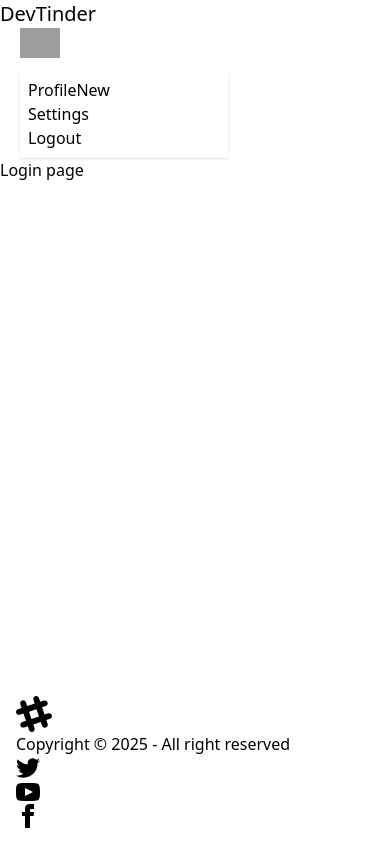
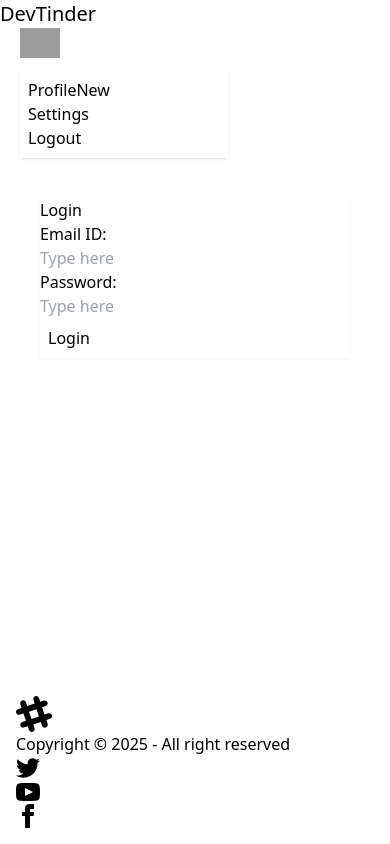
Before and after one commit to AkhilSharma78148/devTinder-web, a React (Vite) app: page /login in a window 390 px wide. Built offline with nearby package versions, Linux system fonts and the light colour scheme; grey boxes are pictures that could not be loaded.

Commit message:
login Ui, react states

```diff
--- a/src/Footer.jsx
+++ b/src/Footer.jsx
@@ -2,8 +2,8 @@ import React from 'react'
 
 const Footer = () => {
   return (
-    <footer className="footer sm:footer-horizontal bg-neutral text-neutral-content p-4 fixed bottom-0">
-        <aside className="grid-flow-col items-center">
+    <footer className="footer sm:footer-horizontal bg-base-100 text-neutral-content p-4 fixed bottom-0">
+        <aside className="grid-flow-col items-center black">
             <svg
             width="36"
             height="36"
--- a/src/Login.jsx
+++ b/src/Login.jsx
@@ -1,9 +1,40 @@
-import React from 'react'
+import React, { useState } from 'react'
 
 const Login = () => {
+
+  //State on react
+  const [emailId, setEmailId] = useState(""); //hook called as useState()
+  const [password, setPassword] = useState("");
+
   return (
-    <div>
-      Login page
+    <div className="flex justify-center m-10">
+      <div className="card bg-base-300 w-96 shadow-sm">
+        <div className="card-body">
+          <h2 className="card-title justify-center">Login</h2>
+          <fieldset className="fieldset">
+            <legend className="fieldset-legend">Email ID: {emailId}</legend>
+            <input
+              type="text"
+              value={emailId}
+              className="input" placeholder="Type here"
+              onChange={(e) => setEmailId(e.target.value)}
+            />
+          </fieldset>
+          <fieldset className="fieldset">
+            <legend className="fieldset-legend">Password: {password}</legend>
+            <input
+              type="password"
+              value={password}
+              className="input"
+              placeholder="Type here"
+              onChange={(e) => setPassword(e.target.value)}
+            />
+          </fieldset>
+          <div className="card-actions justify-center m-2">
+            <button className="btn btn-primary">Login</button>
+          </div>
+        </div>
+      </div>
     </div>
   )
 }
```
Also changed, not shown: 1 other file (tests, documents, lock files or other folders).
